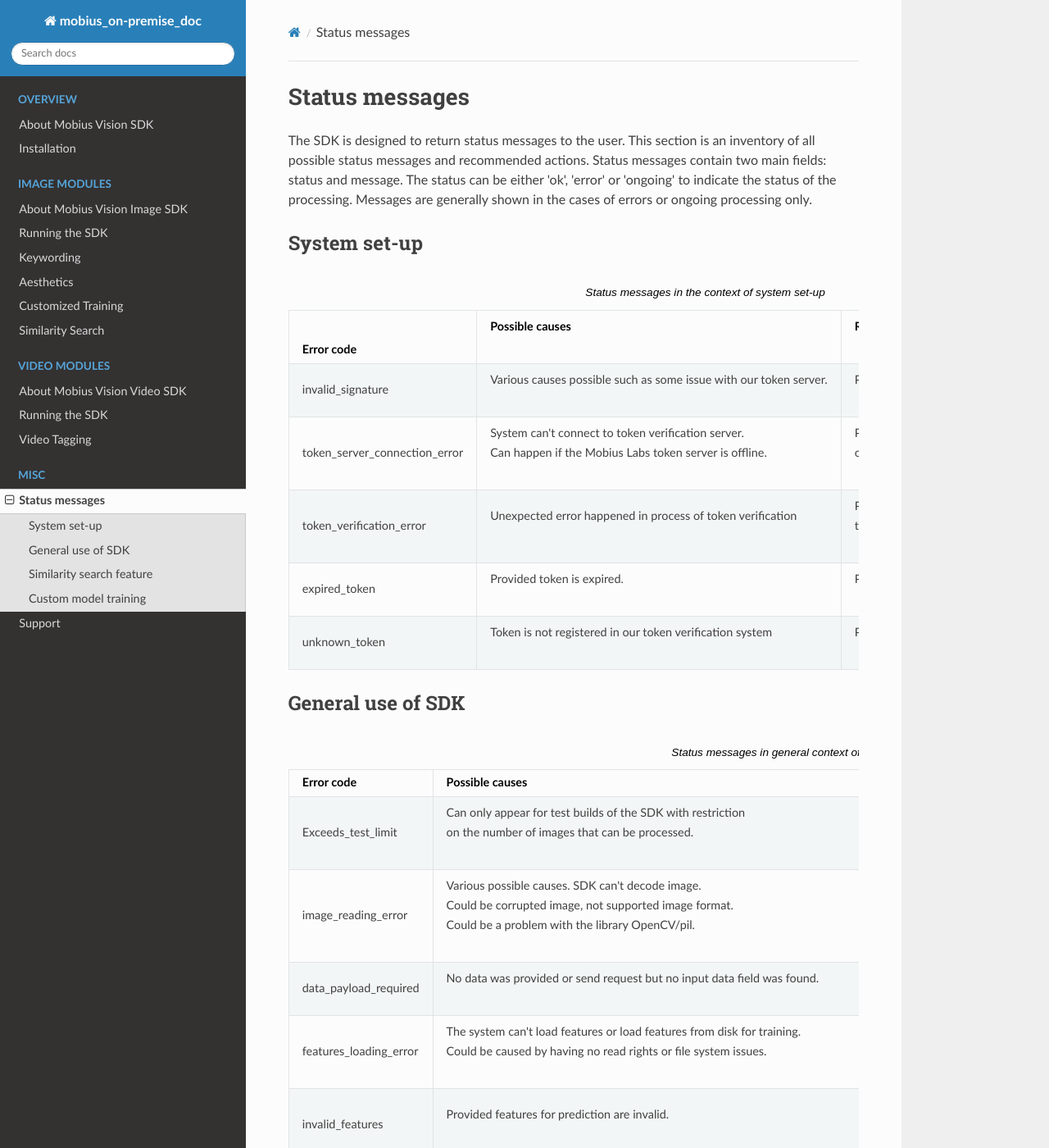
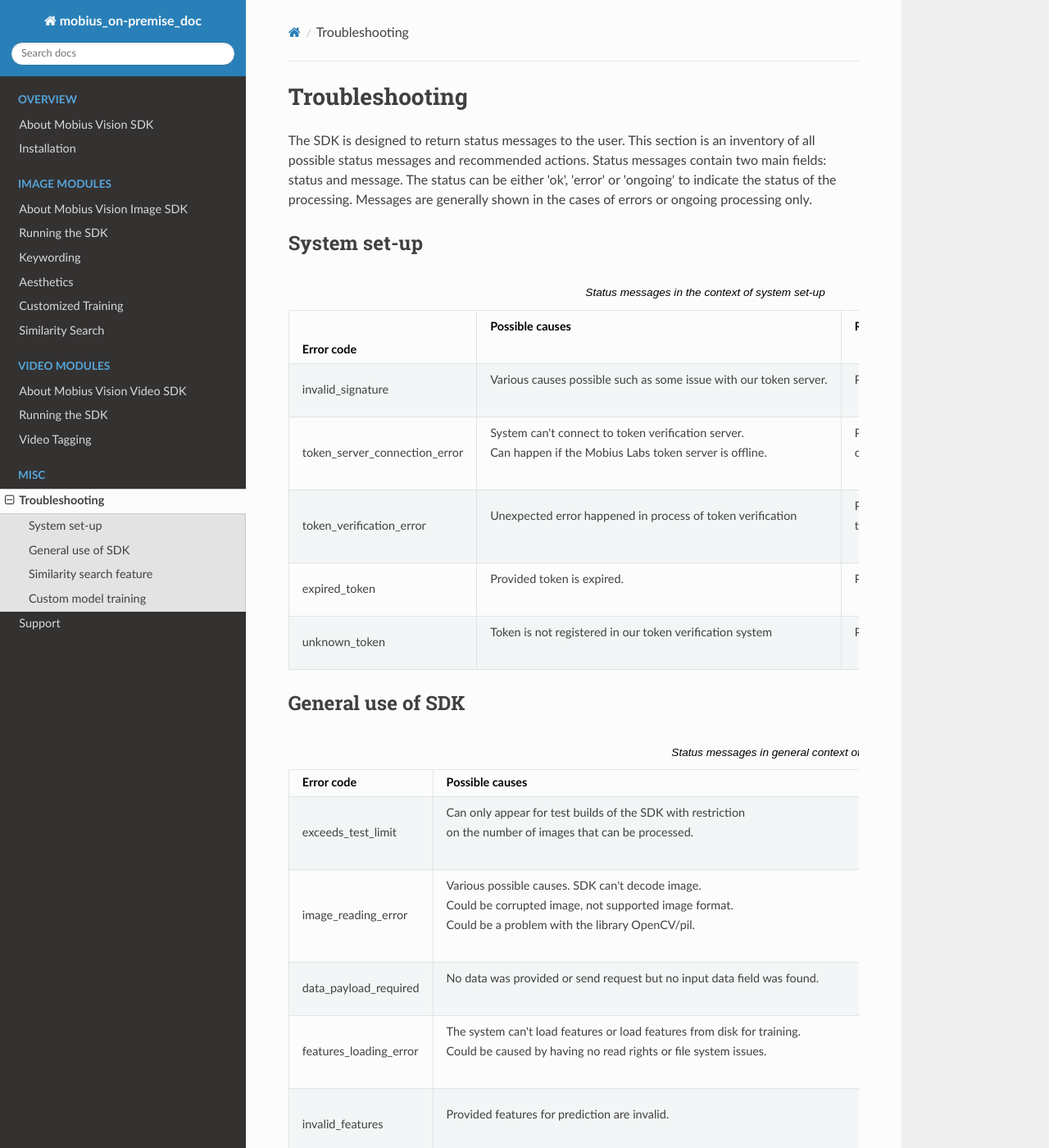
Before and after one commit to rumlingd/mobius_on-premise_doc, a Sphinx documentation site: the page built from source/error_codes.rst, in a window 1280 px wide and 1400 px high. Shown: the whole window at 82% size. Built offline with Sphinx 7.4.7 and the Read the Docs theme 2.0.0, drawn with Linux system fonts in a browser that asks for light colours; formulas are drawn with MathJax 3; some of the changed text lies outside the part shown.

Commit message:
Multiple typo fixes

```diff
--- a/source/error_codes.rst
+++ b/source/error_codes.rst
@@ -1,4 +1,4 @@
-Status messages
+Troubleshooting
 =================================
 
 The SDK is designed to return status messages to the user.
@@ -50,7 +50,7 @@ General use of SDK
    * - Error code
      - Possible causes
      - Recommended solution
-   * - Exceeds_test_limit
+   * - exceeds_test_limit
      - | Can only appear for test builds of the SDK with restriction
        | on the number of images that can be processed.
      - | Please contact us.
```
Also changed, not shown: other parts of source/error_codes.rst (+2 -2 lines).
